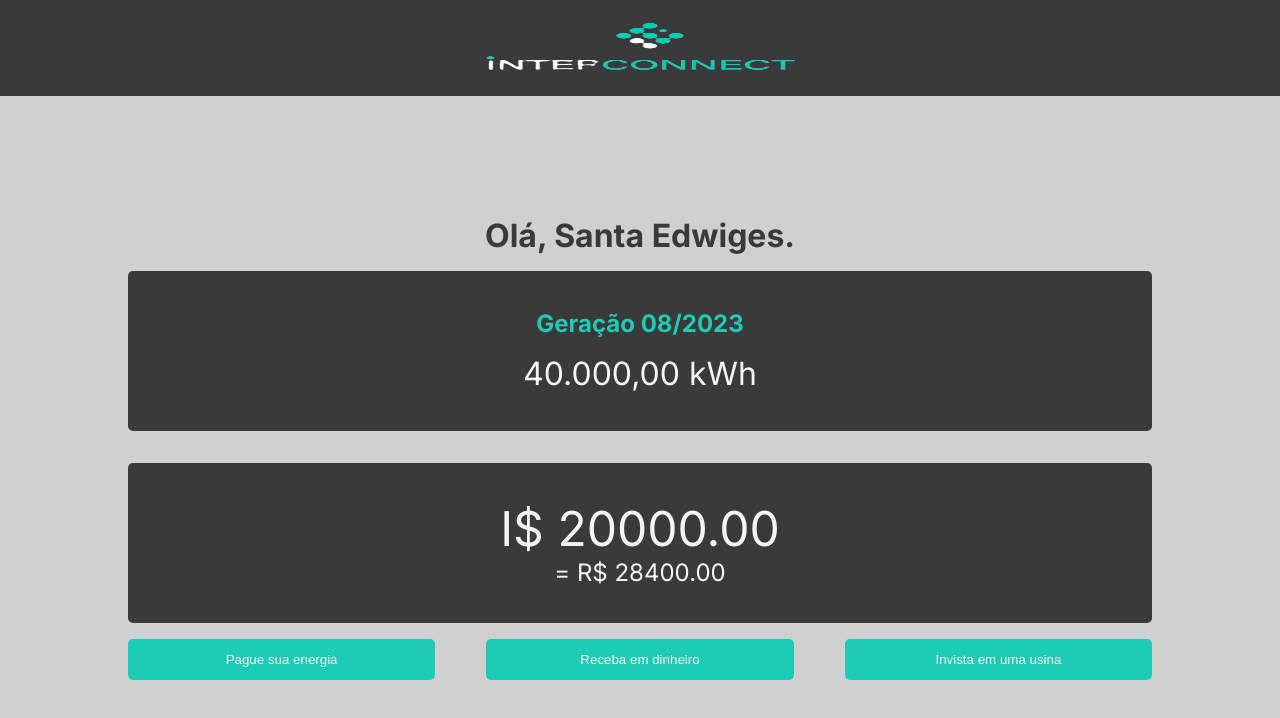
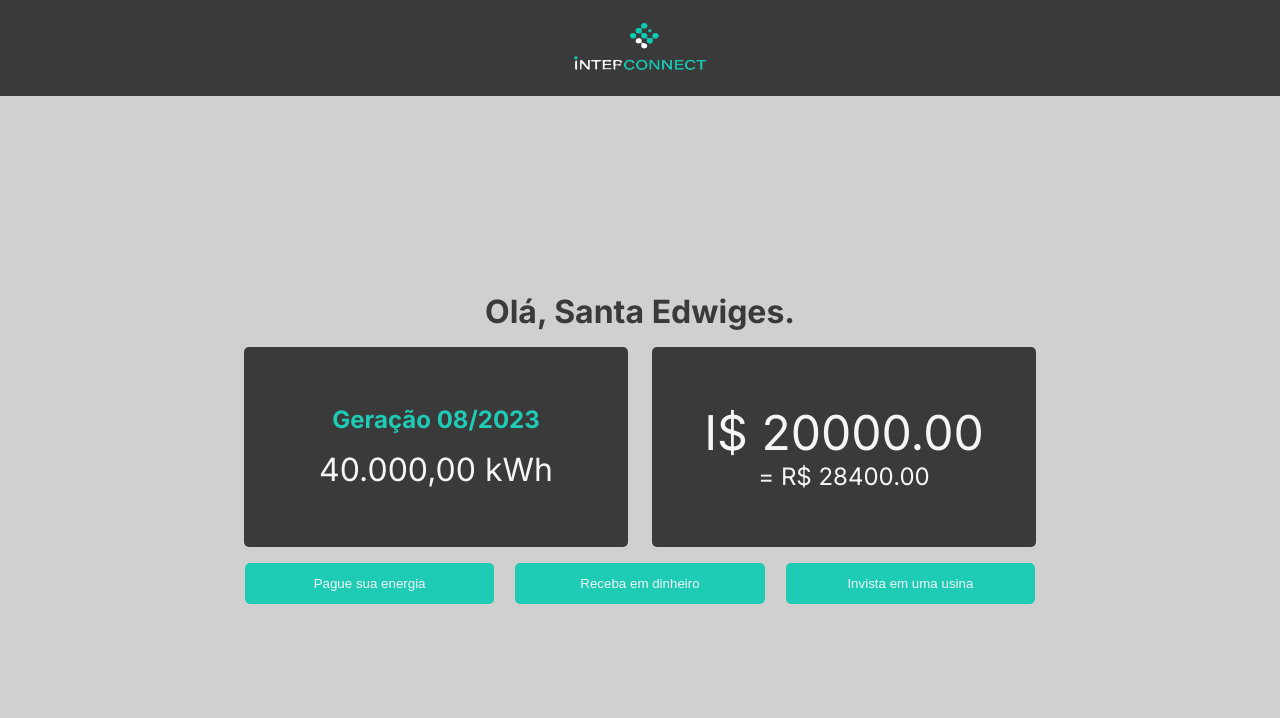
Before and after one commit to caiokronuz/interabank, a Next.js app: page / in a window 1280 px wide. Shown: the top 718 px of the page. Built offline with nearby package versions, Linux system fonts and the light colour scheme.

Commit message:
Finalizado processo de responsividade do site

```diff
--- a/src/app/page.module.scss
+++ b/src/app/page.module.scss
@@ -29,6 +29,11 @@
     align-items: center;
 
     .mid{
+      display: flex;
+      flex-direction: column;
+      justify-content: center;
+      align-items: center;
+      width: 100%;
       text-align: center;
 
       .greetings{
@@ -36,6 +41,7 @@
         color: #3A3A3A;
       }
 
+      .panels{
         .generation, .painel{
           width: 80vw;
           height: 20vh;
@@ -72,6 +78,7 @@
             font-size: 1.5em;
           }
         }
+      }
 
       .buttons{
         width: 80vw;
@@ -100,3 +107,129 @@
     }
   }
 }
+
+//MEDIA QUERIES
+@media(min-width: 768px){
+  .main {
+    .header{
+      img{
+        width: 28%;
+      }
+    }
+    .page{
+      .mid{
+        .panels{
+          display: flex;
+          justify-content: center;
+          align-items: center;
+          flex-direction: column;
+
+          .generation, .painel{
+            width: 60vw;
+            height: 20vh;
+          }
+        }
+
+        .buttons{
+          width: 60vw;
+        }
+      }
+    }
+  }
+}
+
+@media(min-width:1024px){
+  .main {
+    .header{
+      img{
+        width: 15%;
+      }
+    }
+    .page{
+      .mid{
+        .panels{
+          flex-direction: row;
+          .generation, .painel{
+            margin: 0;
+            width: 30vw;
+            height: 20vh;
+          }
+
+          .generation{
+            margin-right: 1.5em;
+          }
+        }
+
+        .buttons{
+          width: 70%;
+          justify-content: space-evenly;
+
+          button{
+            width: 25%;
+          }
+        }
+      }
+    }
+  }
+}
+
+@media(min-width: 1200px){
+  .main {
+    .header{
+      img{
+        width: 15%;
+      }
+    }
+    .page{
+      .mid{
+        .panels{
+          .generation, .painel{
+            width: 30vw;
+            height: 25vh;
+          }
+        }
+
+        .buttons{
+          width: 65vw;
+
+          button{
+            width: 30%;
+          }
+        }
+      }
+    }
+  }
+}
+
+@media(min-width: 2000px){
+  .main {
+    .header{
+      img{
+        width: 10%;
+      }
+    }
+    .page{
+      .mid{
+        .panels{
+          display: flex;
+          justify-content: center;
+          align-items: center;
+
+          .generation, .painel{
+            width: 20vw;
+            height: 25vh;
+          }
+        }
+
+        .buttons{
+          width: 43vw;
+
+          button{
+            width: 30%;
+            height: 5vh;
+          }
+        }
+      }
+    }
+  }
+}
--- a/src/app/page.tsx
+++ b/src/app/page.tsx
@@ -39,6 +39,7 @@ export default function Home() {
       <div className={styles.page}>
         <div className={styles.mid}>
           <h1 className={styles.greetings}>Olá, Santa Edwiges.</h1>
+          <div className={styles.panels}>
             <div className={styles.generation}>
               <h1>Geração 08/2023</h1>
               <p>40.000,00 kWh</p>
@@ -46,6 +47,7 @@ export default function Home() {
             <div className={styles.painel}>
               <p>I$ {interas.toFixed(2)}</p>
               <span>= R$ {reais.toFixed(2)}</span>
+            </div>
           </div>
           <div className={styles.buttons}>
             <button onClick={() => {setIsBillModalsOpen(!isBillModalsOpen)}} disabled={billsToPay == 0 ? true : false}>
--- a/src/components/BillsToPay/BillsToPay.module.scss
+++ b/src/components/BillsToPay/BillsToPay.module.scss
@@ -69,3 +69,20 @@
         }
     }
 }
+
+//MEDIA QUERIES
+@media(min-width: 1200px){
+    .container{
+        .modal{
+            width: 50%;
+        }
+    }
+  }
+
+@media(min-width: 2000px){
+    .container{
+        .modal{
+            width: 30%;
+        }
+    }
+}
--- a/src/components/DepositOnAccount/DepositOnAccount.module.scss
+++ b/src/components/DepositOnAccount/DepositOnAccount.module.scss
@@ -47,6 +47,16 @@
                 font-size: 1.3em;
             }
 
+
+           .content{
+
+                height: 100%;
+
+                display: flex;
+                justify-content: space-evenly;
+                align-items: center;
+                flex-direction: column;
+
                 input{
                     margin: 1em 0 1em 0;
                     border: 1px solid #1ECBB5;
@@ -54,10 +64,12 @@
                     padding: 1em;
                 }
 
+                .explanation{
                     p{
                         width: 100%;
                         text-align: center;
                         margin-bottom: 0.5em;
+                    }
                 }
 
                 button{
@@ -68,7 +80,27 @@
                     border: none;
                     border-radius: 5px;
                     font-size: 1em;
+
+                    margin-bottom: 2em;
                 }
            }
         }
     }
+}
+
+//MEDIA QUERIES
+@media(min-width: 1200px){
+    .container{
+        .modal{
+            width: 50%;
+        }
+    }
+  }
+
+@media(min-width: 2000px){
+    .container{
+        .modal{
+            width: 30%;
+        }
+    }
+}
--- a/src/components/DepositOnAccount/index.tsx
+++ b/src/components/DepositOnAccount/index.tsx
@@ -48,11 +48,15 @@ export function DepositOnAccount(props: Props){
                 </header>
                 <main className={style.main}>
                     <h1>Escolha quanto você quer sacar</h1>
+                   <div className={style.content}>
                     <input type="number" placeholder={`Valor máximo: R$${props.reais.toFixed(2)}`} onChange={e => setValor(Number(e.target.value))}/>
+                    <div className={style.explanation}>
                         <p>Valor a ser retirado: <span>R${valor.toFixed(2)}</span></p>
                         <p>Taxa de retirada (2%): <span>R${(valor * 0.02).toFixed(2)}</span></p>
                         <p>Valor a ser depositado: <span>R${(valor - (valor * 0.02)).toFixed(2)}</span></p>
+                    </div>
                     <button onClick={withdraw}>{text}</button>
+                   </div>
                 </main>
             </div>
         </div>
--- a/src/components/Invest/Invest.module.scss
+++ b/src/components/Invest/Invest.module.scss
@@ -47,8 +47,16 @@
                 font-size: 1.3em;
             }
 
+            .content{
+                width: 100%;
+                height: 100%;
+                display: flex;
+                justify-content: space-around;
+                align-items: center;
+                flex-direction: column;
+                .usinas{
+                    width: 100%;
                     .usina{
-
                         .invisible{
                             visibility: hidden;
                         }
@@ -66,6 +74,7 @@
                             }
                         }
                     }
+                }
 
                 .purchase{
                     margin-top: 1em;
@@ -75,7 +84,7 @@
                     width: 100%;
 
                     button{
-                    width: 50%;
+                        width: 30%;
                         background-color: #1ECBB5;
                         color: #FFF;
                         padding: 0.8em;
@@ -87,3 +96,21 @@
             }
         }
     }
+}
+
+//MEDIA QUERIES
+@media(min-width: 1200px){
+    .container{
+        .modal{
+            width: 50%;
+        }
+    }
+  }
+
+@media(min-width: 2000px){
+    .container{
+        .modal{
+            width: 30%;
+        }
+    }
+}
--- a/src/components/Invest/index.tsx
+++ b/src/components/Invest/index.tsx
@@ -55,6 +55,8 @@ export function Invest(props: Props){
                 </header>
                 <main className={style.main}>
                    <h1>Usinas disponíveis para investimento</h1>
+                   <div className={style.content}>
+                    <div className={style.usinas}>
                         <div className={style.usina}>
                                 <p>Apollo <span className={style.invisible}>II</span></p>
                                 <p>Ocara-CE</p>
@@ -67,10 +69,12 @@ export function Invest(props: Props){
                                 <p><span onClick={() => {qtd2 > 0 ? setQtd2(qtd2-1): ""}}> - </span>{qtd2}<span onClick={() => {qtd2 < 9 ? setQtd2(qtd2+1) : ""}}> + </span></p>
                                 <p>R${valor2*qtd2}</p>
                         </div>
+                    </div>
                     <div className={style.purchase}>
                             <h1>Total</h1>
                             <p>R${(valor1 * qtd1) + (valor2 * qtd2)}</p>
                             <button onClick={purchase}>Efetuar investimento</button>
+                    </div>
                    </div>
                 </main>
             </div>
```
Lines whose indentation alone changed are shown as unchanged.
